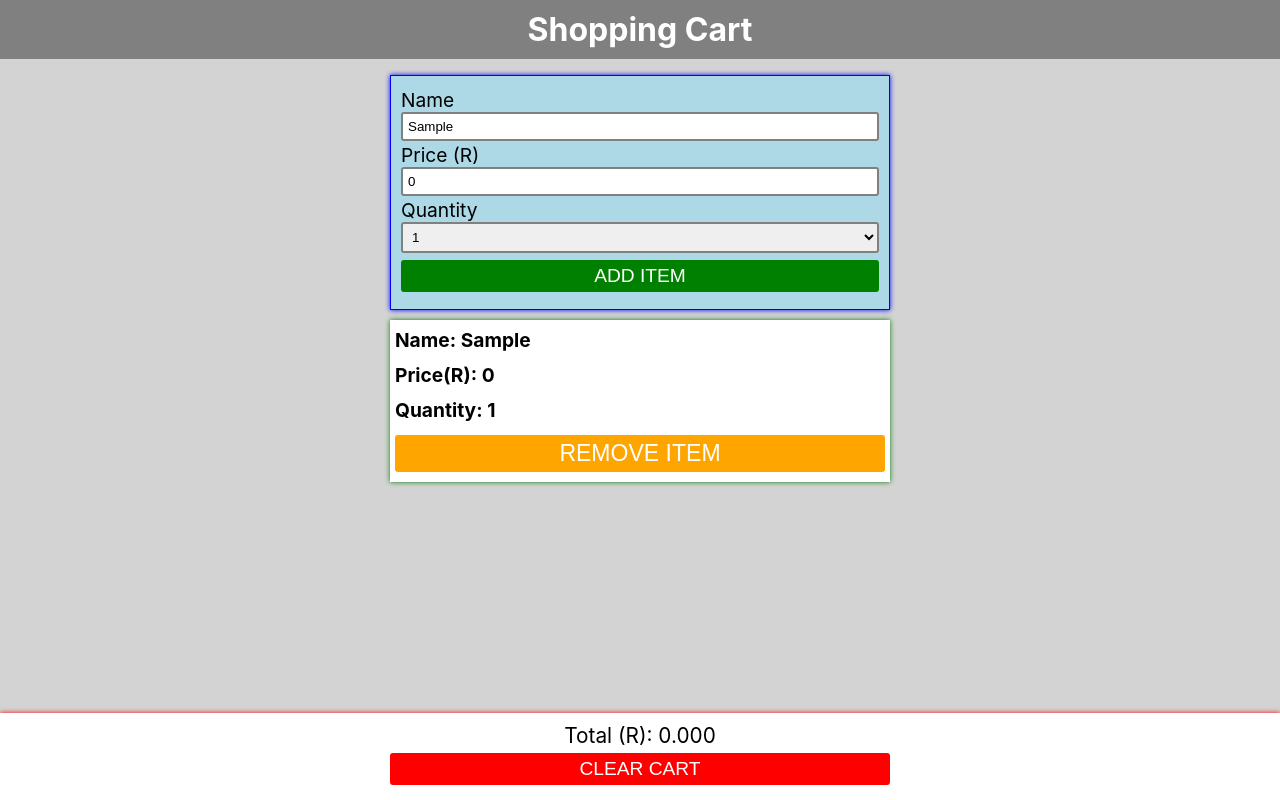
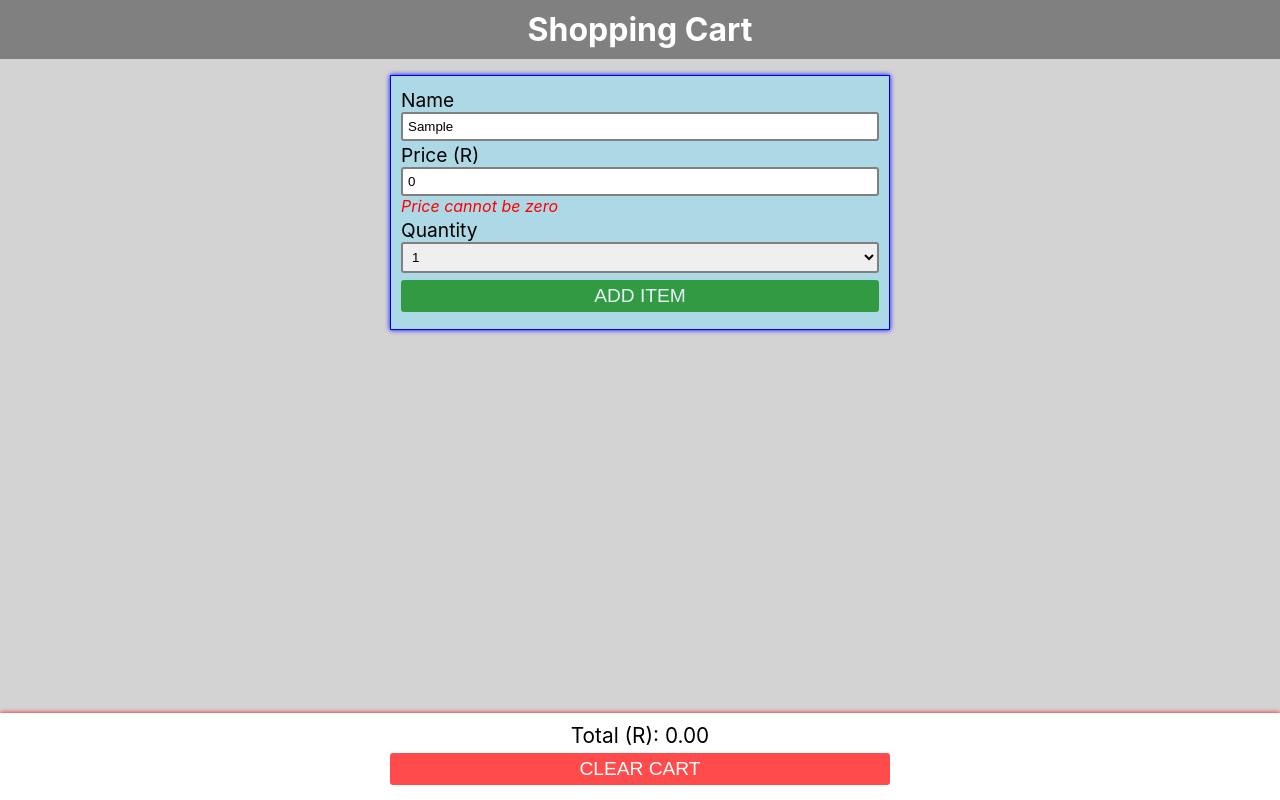
Before and after one commit to nerdychap/Shopping-Cart, a React (Create React App) app: page / in a window 1280 px wide. Both pictures are taken after typing "Sample" into the empty fields and a click on the button "ADD ITEM". Built offline with nearby package versions, Linux system fonts and the light colour scheme.

Commit message:
fixing 0 price and double item addition

```diff
--- a/src/components/Footer.js
+++ b/src/components/Footer.js
@@ -13,8 +13,8 @@ const Footer = () => {
 
     return (
         <FooterStyle>
-            <Total>Total (R): <span>{cartTotal.toPrecision(4)}</span></Total>
-            <Button bgColor="red" color="white" onClick={() => clearCart()} disabled={itemLength === 0}>CLEAR CART</Button>
+            <Total>Total (R): <span>{cartTotal.toFixed(2)}</span></Total>
+            <Button bgColor="red" color="white" onClick={clearCart} disabled={itemLength === 0}>CLEAR CART</Button>
         </FooterStyle>
     )
 }
--- a/src/components/Form.js
+++ b/src/components/Form.js
@@ -1,38 +1,60 @@
 import React, { useContext } from 'react'
 import { CartContext } from '../misc/CartContext';
+import { stateUpdate } from '../misc/methods';
 import { Button, DuplicateError, FormWrapper, Input, InputWrapper, Label } from '../styles/form-styling';
 
 const Form = () => {
-    const { setItemName, handleSubmit, setPrice, setQuantity, setIsDuplicate, isDuplicate, quantity, price, name } = useContext(CartContext);
-    const quantityValue = [1, 2, 3, 4, 5];
+    const { setItemName, handleSubmit, setPrice, setQuantity, setIsDuplicate, isDuplicate, quantity, price, itemName, setPriceIsZero, priceIsZero } = useContext(CartContext);
+    const productQuantity = [1, 2, 3, 4, 5];
 
-    const submit = (e) => {
-        e.preventDefault();
-        handleSubmit();
+    const submit = (event) => {
+        event.preventDefault();
+        if (price === 0) {
+            setPriceIsZero(true);
+        }
+        else {
+            handleSubmit();
+        }
     }
+    const priceChange = (event) => {
+        const priceValue = event.target.value;
+        setPrice(priceValue);
+        if (parseFloat(priceValue) > 0) {
+            setPriceIsZero(false);
+        }
+        else {
+            setPriceIsZero(true);
+        }
+    }
+    const quantityChange = (event) => {
+        stateUpdate(event, setQuantity)
+    }
+    const nameChange = (event) => {
+        stateUpdate(event, setItemName)
+        setIsDuplicate(false);
+    }
+
     return (
         <>
             <FormWrapper onSubmit={submit}>
                 <InputWrapper>
-                    <Label htmlFor="itemName">Name</Label><Input id="itemName" color="grey" value={name} onChange={(e) => {
-                        setItemName(e.target.value);
-                        setIsDuplicate(false);
-                    }} required placeholder="Item name..." />
-                    {isDuplicate ? <DuplicateError>item already exists</DuplicateError> : ""}
+                    <Label htmlFor="itemName">Name</Label><Input id="itemName" color="grey" value={itemName} onChange={nameChange} required placeholder="Item name..." />
+                    {isDuplicate ? <DuplicateError>Item already exists</DuplicateError> : ""}
                 </InputWrapper>
                 <InputWrapper>
-                    <Label htmlFor="itemPrice">Price (R)</Label><Input color="grey" id="itemPrice" type="number" step="0.01" value={price} onChange={(e) => setPrice(e.target.value)} required />
+                    <Label htmlFor="itemPrice">Price (R)</Label><Input color="grey" id="itemPrice" type="number" step="0.01" value={price} onChange={priceChange} required />
+                    {priceIsZero ? <DuplicateError>Price cannot be zero</DuplicateError> : ""}
                 </InputWrapper>
                 <InputWrapper>
                     <Label htmlFor="quantity">Quantity</Label>
-                    <Input color="grey" as="select" name="quantity" id="quantity" value={quantity} onChange={(e) => setQuantity(e.target.value)}>
-                        {quantityValue.map((val, index) => {
+                    <Input color="grey" as="select" name="quantity" id="quantity" value={quantity} onChange={quantityChange}>
+                        {productQuantity.map((val, index) => {
                             return <option key={index} value={val} >{val}</option>
                         })}
                     </Input>
                 </InputWrapper>
                 <InputWrapper>
-                    <Button color="white" bgColor="green" type="submit" disabled={isDuplicate}>ADD ITEM</Button>
+                    <Button color="white" bgColor="green" type="submit" disabled={isDuplicate || priceIsZero}>ADD ITEM</Button>
                 </InputWrapper>
 
             </FormWrapper>
--- a/src/components/Item.js
+++ b/src/components/Item.js
@@ -8,7 +8,7 @@ const Item = ({ item, removeItem, editField }) => {
         <ItemStyle>
             <div>Name: <span contentEditable suppressContentEditableWarning onBlur={(e) => editField(e.target.innerText, id, "productName")} >{name}</span></div>
             <div>Price(R): <span contentEditable suppressContentEditableWarning onBlur={(e) => editField(e.target.innerText, id, "productPrice")}>{price}</span></div>
-            <div>Quantity: <span contentEditable suppressContentEditableWarning onBlur={(e) => editField(parseInt(e.target.innerText), id, "productQuantity")}>{quantity}</span></div>
+            <div>Quantity: <span contentEditable suppressContentEditableWarning onBlur={(e) => editField(parseInt(e.target.innerText), id, "productQuantity")}>{parseInt(quantity)}</span></div>
             <Button color="white" bgColor="orange" onClick={() => removeItem(id)}>REMOVE ITEM</Button>
         </ItemStyle>
     )
--- a/src/misc/CartContext.js
+++ b/src/misc/CartContext.js
@@ -15,6 +15,7 @@ const CartContextProvider = ({ children }) => {
     const [quantity, setQuantity] = useState(1);
     const [items, dispatch] = useReducer(reducer, cartItems);
     const [isDuplicate, setIsDuplicate] = useState(false);
+    const [priceIsZero, setPriceIsZero] = useState(false);
 
     const handleSubmit = () => {
         const duplicate = items.every((item) => {
@@ -58,7 +59,7 @@ const CartContextProvider = ({ children }) => {
     }, [])
 
     return (
-        <CartContext.Provider value={{ itemName, items, setItemName, price, setPrice, quantity, setQuantity, isDuplicate, setIsDuplicate, removeItem: handleRemove, handleSubmit, clearCart, editField }}>
+        <CartContext.Provider value={{ priceIsZero, setPriceIsZero, itemName, items, setItemName, price, setPrice, quantity, setQuantity, isDuplicate, setIsDuplicate, removeItem: handleRemove, handleSubmit, clearCart, editField }}>
             {children}
         </CartContext.Provider>
     )
--- a/src/misc/methods.js
+++ b/src/misc/methods.js
@@ -43,3 +43,8 @@ export const reducer = (state, action) => {
             return state;
     }
 }
+
+export const stateUpdate = (event, updateState) => {
+    const newStateValue = event.target.value;
+    updateState(newStateValue);
+}
```
